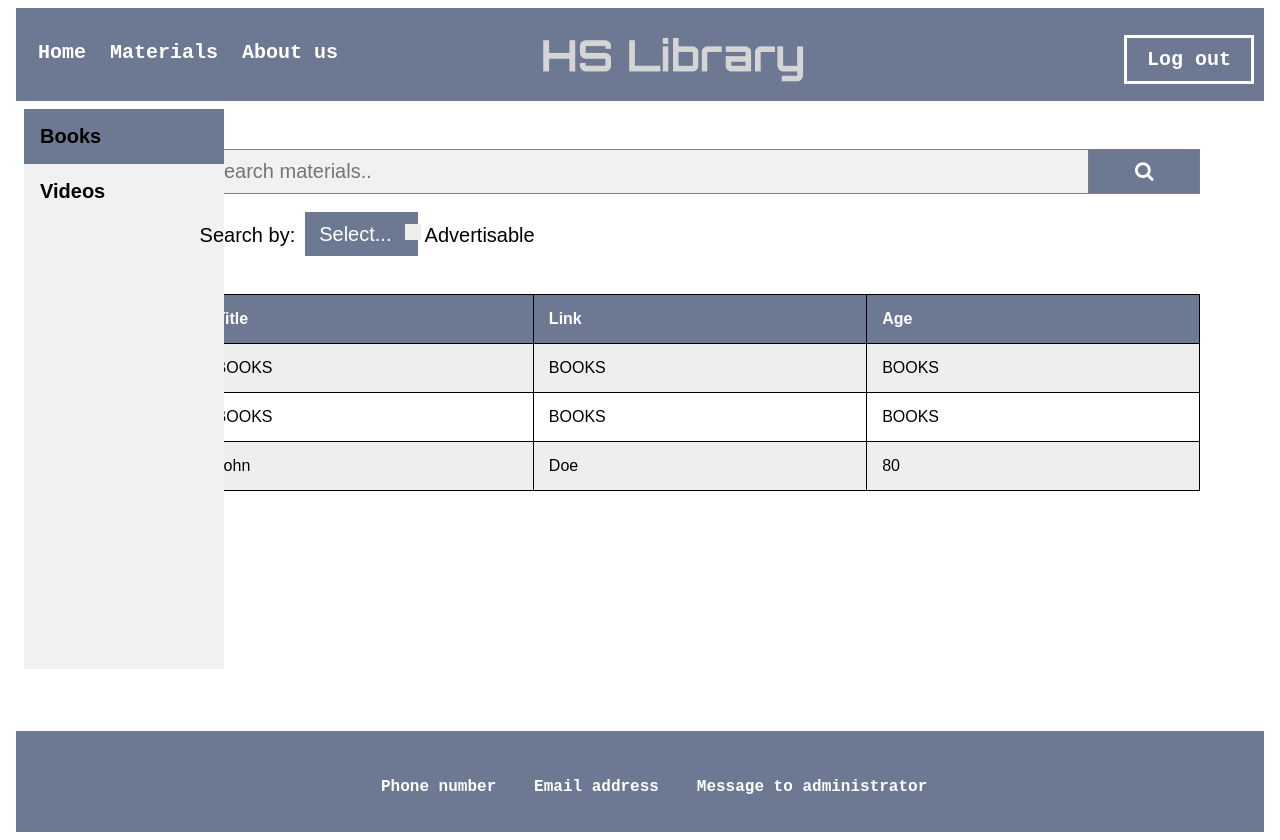
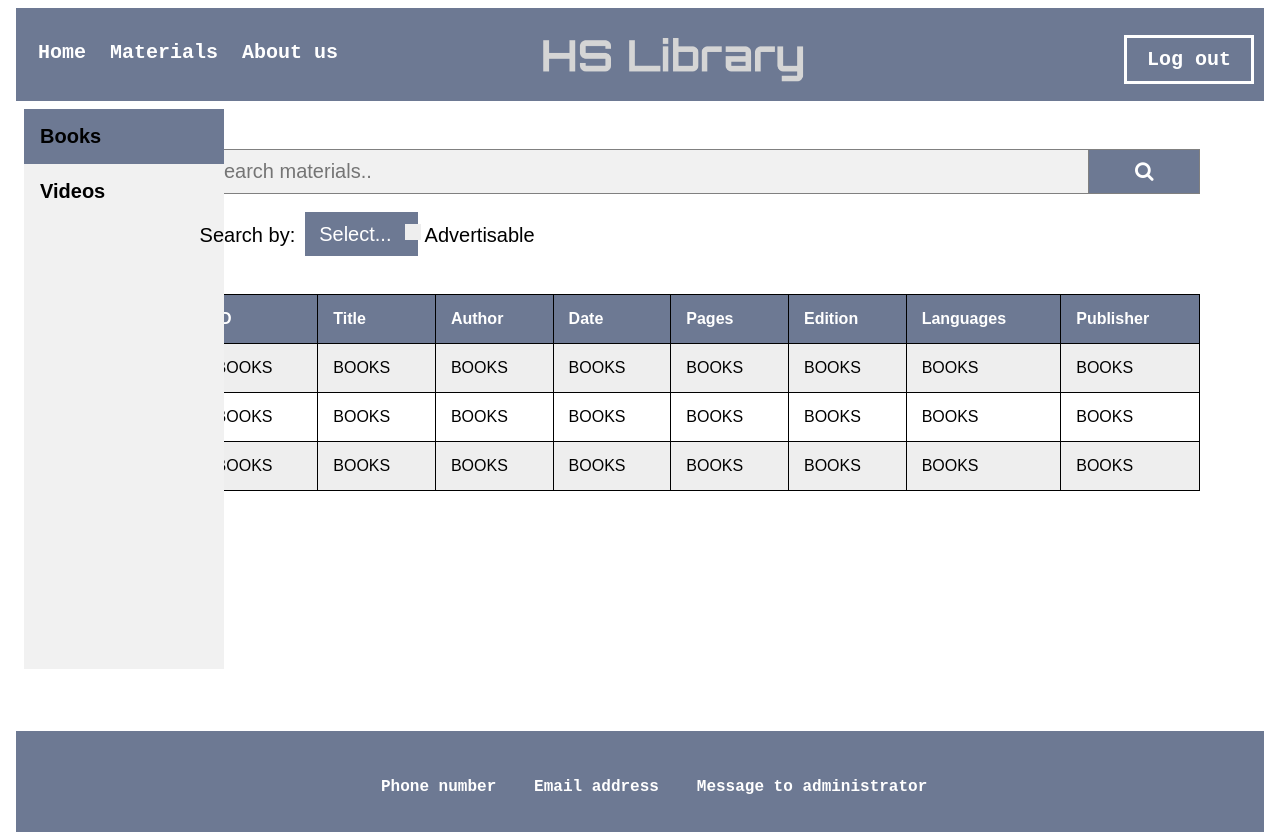
Before and after one commit to AmmarBerkovic/HSS, an Angular app: page /materials in a window 1280 px wide. Shown: the top 840 px of the page. Built offline with nearby package versions, Linux system fonts and the light colour scheme.

Commit message:
Create table Books and Videos

```diff
--- a/src/app/books-form/books-form.component.html
+++ b/src/app/books-form/books-form.component.html
@@ -25,11 +25,21 @@
   <table id="t01">
 
       <tr>
+        <th>ID</th>
         <th>Title</th>
-        <th>Link</th>
-        <th>Age</th>
+        <th>Author</th>
+        <th>Date</th>
+        <th>Pages</th>
+        <th>Edition</th>
+        <th>Languages</th>
+        <th>Publisher</th>
       </tr>
       <tr>
+        <td>BOOKS</td>
+        <td>BOOKS</td>
+        <td>BOOKS</td>
+        <td>BOOKS</td>
+        <td>BOOKS</td>
         <td>BOOKS</td>
         <td>BOOKS</td>
         <td>BOOKS</td>
@@ -38,10 +48,20 @@
         <td>BOOKS</td>
         <td>BOOKS</td>
         <td>BOOKS</td>
+        <td>BOOKS</td>
+        <td>BOOKS</td>
+        <td>BOOKS</td>
+        <td>BOOKS</td>
+        <td>BOOKS</td>
       </tr>
       <tr>
-        <td>John</td>
-        <td>Doe</td>
-        <td>80</td>
+        <td>BOOKS</td>
+        <td>BOOKS</td>
+        <td>BOOKS</td>
+        <td>BOOKS</td>
+        <td>BOOKS</td>
+        <td>BOOKS</td>
+        <td>BOOKS</td>
+        <td>BOOKS</td>
       </tr>
   </table>
--- a/src/app/videos-form/videos-form.component.html
+++ b/src/app/videos-form/videos-form.component.html
@@ -24,23 +24,43 @@
   <table id="t01">
 
     <tr>
+      <th>ID</th>
       <th>Title</th>
-        <th>Link</th>
-        <th>Age</th>
+      <th>Author</th>
+      <th>Date</th>
+      <th>Duration</th>
+      <th>Resolution</th>
+      <th>Advertisable</th>
+      <th>Watermark</th>
     </tr>
     <tr>
-        <td>VIDOS</td>
-        <td>VIDOS</td>
-        <td>VIDOS</td>
+      <td>BOOKS</td>
+      <td>BOOKS</td>
+      <td>BOOKS</td>
+      <td>BOOKS</td>
+      <td>BOOKS</td>
+      <td>BOOKS</td>
+      <td>BOOKS</td>
+      <td>BOOKS</td>
     </tr>
     <tr>
-        <td>VIDOS</td>
-        <td>VIDOS</td>
-        <td>VIDOS</td>
+      <td>BOOKS</td>
+      <td>BOOKS</td>
+      <td>BOOKS</td>
+      <td>BOOKS</td>
+      <td>BOOKS</td>
+      <td>BOOKS</td>
+      <td>BOOKS</td>
+      <td>BOOKS</td>
     </tr>
     <tr>
-        <td>John</td>
-        <td>Doe</td>
-        <td>80</td>
+      <td>BOOKS</td>
+      <td>BOOKS</td>
+      <td>BOOKS</td>
+      <td>BOOKS</td>
+      <td>BOOKS</td>
+      <td>BOOKS</td>
+      <td>BOOKS</td>
+      <td>BOOKS</td>
     </tr>
   </table>
```
Lines whose indentation alone changed are shown as unchanged.
